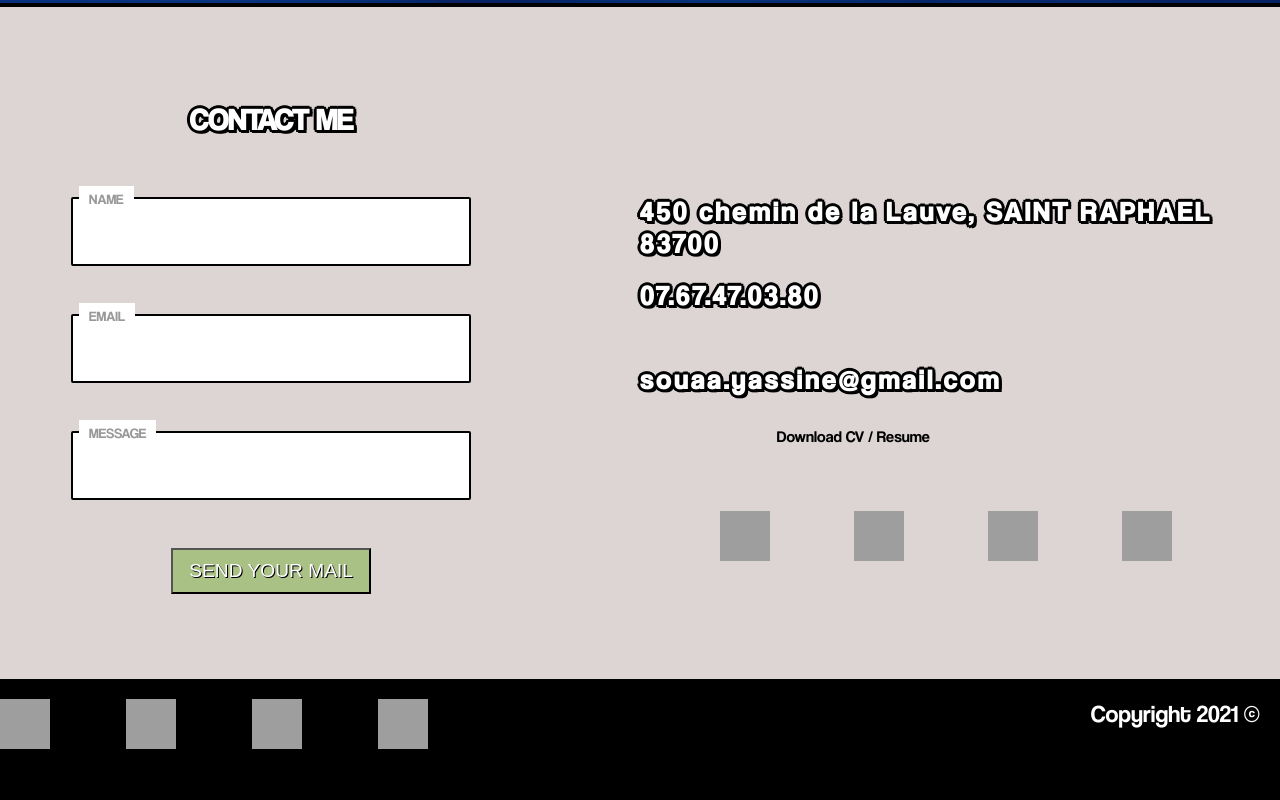
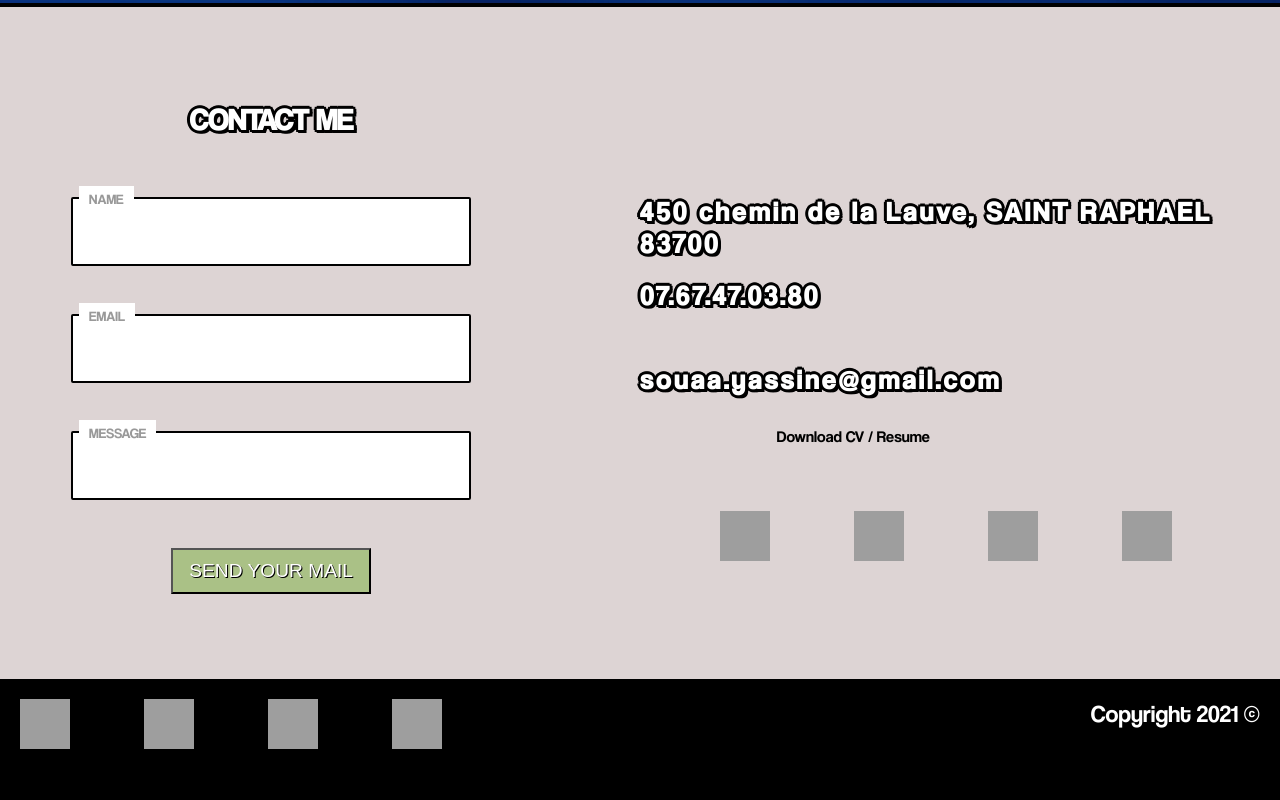
Before and after one commit to slahino/English-Project, a plain HTML site: page pages/contact.html in a window 1280 px wide. Shown: the part 529-1329 px from the top of the page. Drawn offline with Linux system fonts and the light colour scheme; grey boxes are pictures that could not be loaded.

Commit message:
Edit tittle pages

```diff
--- a/pages/contact.html
+++ b/pages/contact.html
@@ -1,7 +1,7 @@
 <!DOCTYPE html>
 <html>
 <head>
-	<title>My Porfolio - Home</title>
+	<title>My Porfolio - Contact</title>
 	<link rel="icon" type="image/png" href="../entete/slahino.png" />
 	<style type="text/css">
 		@font-face {
@@ -27,7 +27,7 @@
 			grid-template-columns: repeat(10,1fr);
 			margin :  0px;
 			background-color: black;
-			padding:  20px 20px 0px 0px;
+			padding:  20px 20px 0px 20px;
 			color :  white;
 		}
 		ul {
```
Also changed, not shown: pages/development.html (+1 -1 lines), pages/draw.html (+1 -1 lines), pages/graphism.html (+1 -1 lines), pages/modeling.html (+1 -1 lines), pages/tutorial.html (+1 -1 lines), pages/website.html (+1 -1 lines).
